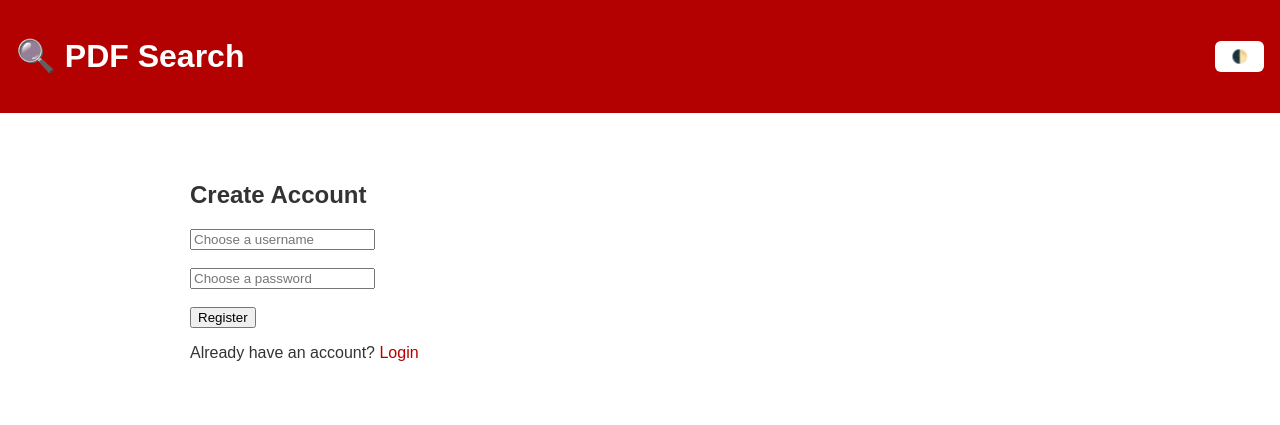
After one commit to Krithaesh16/AircraftManual-Search, a Flask app: page /register in a window 1280 px wide. The commit adds this page. Shown: the top 425 px of the page. Run offline with Flask 3, Linux system fonts and the light colour scheme.

```diff
--- a/app.py
+++ b/app.py
@@ -1,17 +1,59 @@
 import os
-from flask import Flask, request, render_template_string, send_from_directory
+import sqlite3
+from flask import Flask, request, render_template, send_from_directory, redirect, url_for, g
+from flask_login import LoginManager, UserMixin, login_user, login_required, logout_user, current_user
+from werkzeug.security import generate_password_hash, check_password_hash
 from whoosh.fields import Schema, TEXT, ID, NUMERIC, STORED
 from whoosh import index as whoosh_index
 from whoosh.qparser import QueryParser
 
 app = Flask(__name__)
+app.secret_key = "supersecretkey"  # change this in production
 
+# ---------------- DATABASE ----------------
+DATABASE = "users.db"
+
+def get_db():
+    db = getattr(g, "_database", None)
+    if db is None:
+        db = g._database = sqlite3.connect(DATABASE)
+    return db
+
+def init_db():
+    with app.app_context():
+        db = get_db()
+        db.execute("CREATE TABLE IF NOT EXISTS users (id INTEGER PRIMARY KEY AUTOINCREMENT, username TEXT UNIQUE, password TEXT)")
+        db.commit()
+
+@app.teardown_appcontext
+def close_connection(exception):
+    db = getattr(g, "_database", None)
+    if db is not None:
+        db.close()
+
+# ---------------- LOGIN SETUP ----------------
+login_manager = LoginManager()
+login_manager.init_app(app)
+login_manager.login_view = "login"
+
+class User(UserMixin):
+    def __init__(self, id, username):
+        self.id = id
+        self.username = username
+
+@login_manager.user_loader
+def load_user(user_id):
+    db = get_db()
+    cur = db.execute("SELECT id, username FROM users WHERE id=?", (user_id,))
+    row = cur.fetchone()
+    if row:
+        return User(row[0], row[1])
+    return None
+
+# ---------------- WHOOSH SETUP ----------------
 INDEX_DIR = "storage/index"
-PDF_DIR = "storage/pdfs"   # where your PDFs are stored
+PDF_DIR = "storage/pdfs"
 
-# -------------------------------
-# Define / Get Index
-# -------------------------------
 def get_index(create=True):
     schema = Schema(
         doc_id=ID(stored=True, unique=True),
@@ -26,40 +68,49 @@ def get_index(create=True):
         return whoosh_index.create_in(INDEX_DIR, schema)
     return whoosh_index.open_dir(INDEX_DIR)
 
-# -------------------------------
-# HTML Template
-# -------------------------------
-TEMPLATE = """
-<!doctype html>
-<html>
-<head>
-    <title>PDF Search</title>
-</head>
-<body>
-    <h1>Search PDFs</h1>
-    <form method="GET">
-        <input type="text" name="q" placeholder="Enter keyword" value="{{ query }}">
-        <button type="submit">Search</button>
-    </form>
-    {% if results %}
-        <h2>Results</h2>
-        <ul>
-        {% for r in results %}
-            <li>
-                <b>{{ r['title'] }}</b> ({{ r['filename'] }}, page {{ r['page'] }})
-                <a href="/pdfs/{{ r['filename'] }}" target="_blank">📂 Open PDF</a>
-            </li>
-        {% endfor %}
-        </ul>
-    {% endif %}
-</body>
-</html>
-"""
+# ---------------- ROUTES ----------------
+@app.route("/register", methods=["GET", "POST"])
+def register():
+    if request.method == "POST":
+        username = request.form["username"]
+        password = request.form["password"]
+        hashed_pw = generate_password_hash(password)
 
-# -------------------------------
-# Routes
-# -------------------------------
+        db = get_db()
+        try:
+            db.execute("INSERT INTO users (username, password) VALUES (?, ?)", (username, hashed_pw))
+            db.commit()
+            return redirect(url_for("login"))
+        except sqlite3.IntegrityError:
+            return render_template("register.html", error="Username already exists")
+
+    return render_template("register.html")
+
+@app.route("/login", methods=["GET", "POST"])
+def login():
+    if request.method == "POST":
+        username = request.form["username"]
+        password = request.form["password"]
+
+        db = get_db()
+        cur = db.execute("SELECT id, username, password FROM users WHERE username=?", (username,))
+        row = cur.fetchone()
+
+        if row and check_password_hash(row[2], password):
+            user = User(row[0], row[1])
+            login_user(user)
+            return redirect(url_for("search_page"))
+        else:
+            return render_template("login.html", error="Invalid username or password")
+    return render_template("login.html")
+
+@app.route("/logout")
+def logout():
+    logout_user()
+    return redirect(url_for("login"))
+
 @app.route("/", methods=["GET"])
+@login_required
 def search_page():
     query = request.args.get("q", "")
     results = []
@@ -77,15 +128,14 @@ def search_page():
                     "page": hit["page"]
                 })
 
-    return render_template_string(TEMPLATE, query=query, results=results)
+    return render_template("index.html", query=query, results=results)
 
-# Serve PDFs from storage/pdfs
 @app.route("/pdfs/<path:filename>")
+@login_required
 def serve_pdf(filename):
     return send_from_directory(PDF_DIR, filename)
 
-# -------------------------------
-# Main
-# -------------------------------
+# ---------------- MAIN ----------------
 if __name__ == "__main__":
+    init_db()
     app.run(host="0.0.0.0", port=8000, debug=True)
--- /dev/null
+++ b/templates/base.html
@@ -0,0 +1,80 @@
+<!doctype html>
+<html lang="en">
+<head>
+  <meta charset="utf-8">
+  <title>{% block title %}PDF Search{% endblock %}</title>
+  <style>
+    :root {
+      --bg-light: #fff;
+      --text-light: #333;
+      --bg-dark: #121212;
+      --text-dark: #f5f5f5;
+      --primary: #b30000;
+    }
+    body {
+      margin: 0;
+      font-family: Arial, sans-serif;
+      background: var(--bg-light);
+      color: var(--text-light);
+      transition: background 0.3s, color 0.3s;
+    }
+    body.dark {
+      background: var(--bg-dark);
+      color: var(--text-dark);
+    }
+    header {
+      background: var(--primary);
+      color: white;
+      padding: 1rem;
+      text-align: center;
+      display: flex;
+      justify-content: space-between;
+      align-items: center;
+    }
+    button.toggle {
+      background: white;
+      border: none;
+      padding: 0.5rem 1rem;
+      cursor: pointer;
+      border-radius: 6px;
+    }
+    a {
+      color: var(--primary);
+      text-decoration: none;
+    }
+    .container {
+      max-width: 900px;
+      margin: 2rem auto;
+      padding: 1rem;
+    }
+  </style>
+</head>
+<body>
+  <header>
+    <h1>🔍 PDF Search</h1>
+    <div>
+      {% if current_user.is_authenticated %}
+        <span>Welcome, {{ current_user.id }}</span>
+        <a href="{{ url_for('logout') }}">Logout</a>
+      {% endif %}
+      <button class="toggle" onclick="toggleMode()">🌓</button>
+    </div>
+  </header>
+
+  <div class="container">
+    {% block content %}{% endblock %}
+  </div>
+
+  <script>
+    function toggleMode() {
+      document.body.classList.toggle("dark");
+      localStorage.setItem("darkMode", document.body.classList.contains("dark"));
+    }
+    window.onload = () => {
+      if (localStorage.getItem("darkMode") === "true") {
+        document.body.classList.add("dark");
+      }
+    }
+  </script>
+</body>
+</html>
--- /dev/null
+++ b/templates/register.html
@@ -0,0 +1,14 @@
+{% extends "base.html" %}
+{% block title %}Register{% endblock %}
+{% block content %}
+<h2>Create Account</h2>
+<form method="POST">
+  <input type="text" name="username" placeholder="Choose a username" required><br><br>
+  <input type="password" name="password" placeholder="Choose a password" required><br><br>
+  <button type="submit">Register</button>
+</form>
+{% if error %}
+  <p style="color:red">{{ error }}</p>
+{% endif %}
+<p>Already have an account? <a href="{{ url_for('login') }}">Login</a></p>
+{% endblock %}
```
Also changed, not shown: templates/index.html (+8 -22 lines), templates/login.html (added, +14 -0 lines), templates/.txt (added), templates/New Text Document.txt (added), users.db (added).
